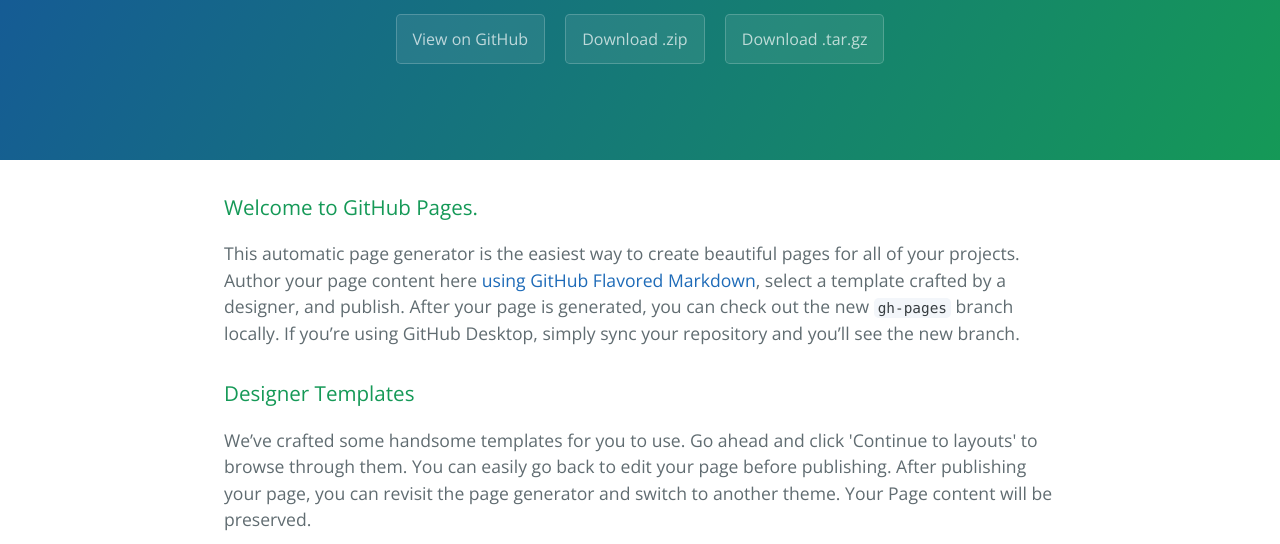
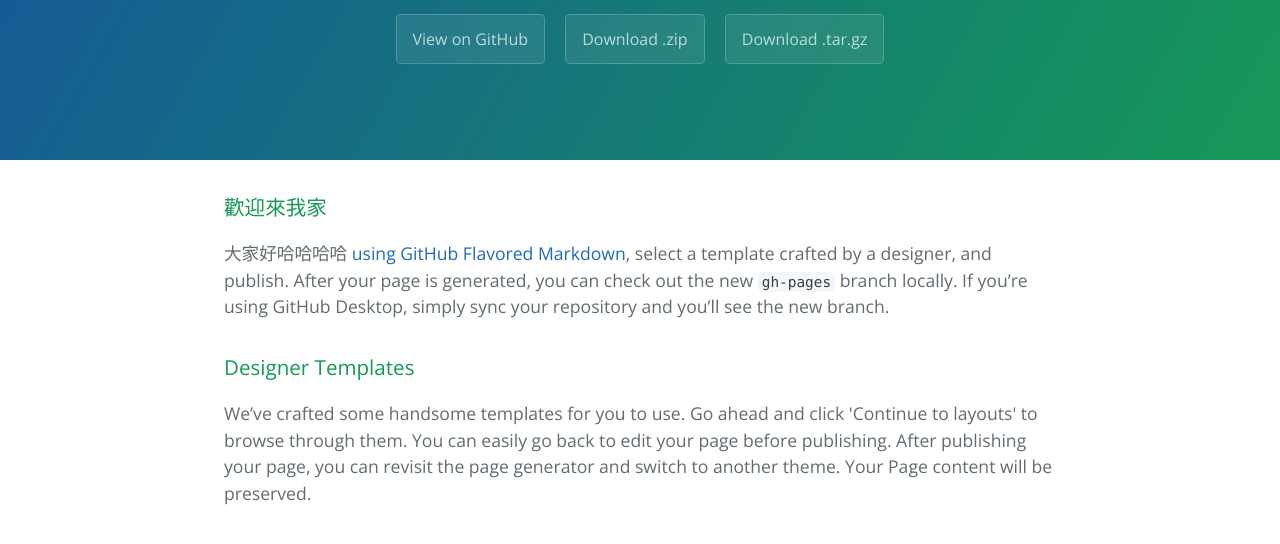
Before and after one commit to Simonlin7972/simonlin, a plain HTML site: page index.html in a window 1280 px wide. Shown: the part 176-720 px from the top of the page. Drawn offline with nearby package versions, Linux system fonts and the light colour scheme.

Commit message:
first commit

```diff
--- a/index.html
+++ b/index.html
@@ -20,9 +20,9 @@
 
     <section class="main-content">
       <h3>
-<a id="welcome-to-github-pages" class="anchor" href="#welcome-to-github-pages" aria-hidden="true"><span aria-hidden="true" class="octicon octicon-link"></span></a>Welcome to GitHub Pages.</h3>
+<a id="welcome-to-github-pages" class="anchor" href="#welcome-to-github-pages" aria-hidden="true"><span aria-hidden="true" class="octicon octicon-link"></span></a>歡迎來我家</h3>
 
-<p>This automatic page generator is the easiest way to create beautiful pages for all of your projects. Author your page content here <a href="https://guides.github.com/features/mastering-markdown/">using GitHub Flavored Markdown</a>, select a template crafted by a designer, and publish. After your page is generated, you can check out the new <code>gh-pages</code> branch locally. If you’re using GitHub Desktop, simply sync your repository and you’ll see the new branch.</p>
+<p>大家好哈哈哈哈 <a href="https://guides.github.com/features/mastering-markdown/">using GitHub Flavored Markdown</a>, select a template crafted by a designer, and publish. After your page is generated, you can check out the new <code>gh-pages</code> branch locally. If you’re using GitHub Desktop, simply sync your repository and you’ll see the new branch.</p>
 
 <h3>
 <a id="designer-templates" class="anchor" href="#designer-templates" aria-hidden="true"><span aria-hidden="true" class="octicon octicon-link"></span></a>Designer Templates</h3>
```
